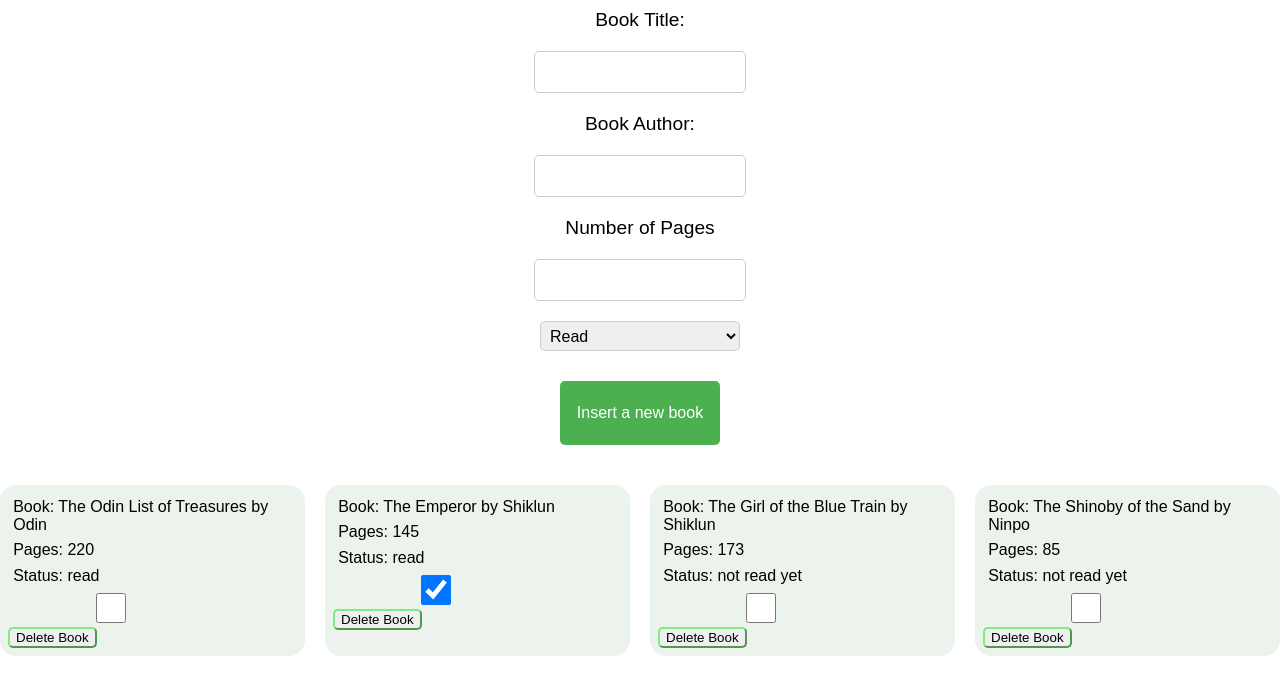
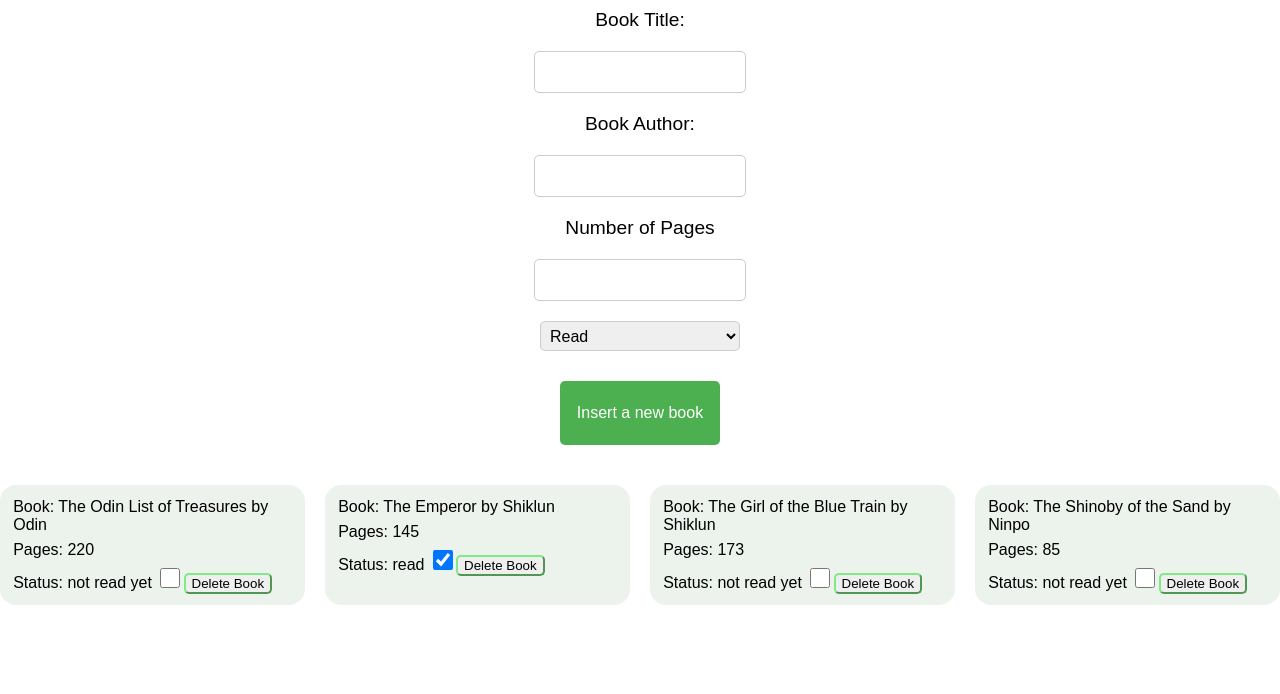
Before and after one commit to PedroPlacidoSilva/library, a plain HTML site: page index.html in a window 1280 px wide. Both pictures are taken after a click on the checkbox 111 px from the left and 685 px from the top of the page. Shown: the part 78-772 px from the top of the page. Drawn offline with Linux system fonts and the light colour scheme.

Commit message:
Feature checkbox to change status of read on the Array

```diff
--- a/script.js
+++ b/script.js
@@ -46,21 +46,19 @@ function displayBooks(books) {
     pagesBook.classList.add("card-content");
     pagesBook.textContent = `Pages: ${books[i][1]}`;
     // Create element and set the third element of each book on html
+
     const readBook = document.createElement("p");
-    readBook.classList.add("card-content");
+    readBook.classList.add("card-content", "card-content-read");
     readBook.textContent = `Status: ${books[i][2]}`;
 
     const toggleReadButton = document.createElement("input");
-    toggleReadButton.classList.add("card-content");
+    toggleReadButton.classList.add("card-content", "card-content-read");
     toggleReadButton.type = "checkbox";
     if (books[i][2] === "read") {
       toggleReadButton.checked = true;
     } else {
       toggleReadButton.checked = false;
     }
-
-    //*************** To finish */
-    // toggleReadButton.addEventListener("change", updateArray);
 
     // Create button element. Set type atribute to button and class to card-delete
     const buttonDelete = document.createElement("button");
@@ -84,6 +82,12 @@ function displayBooks(books) {
   btnDelete.forEach((button) => {
     button.addEventListener("click", deleteBooks);
   });
+
+  const checkboxClicked = document.querySelectorAll("#cards input");
+  // Add event listener to every toggleReadButton Checkbox
+  checkboxClicked.forEach((checkbox) => {
+    checkbox.addEventListener("change", updateArray);
+  });
 }
 
 // Function to delete books on the library and update the list of books
@@ -95,6 +99,26 @@ function deleteBooks() {
   // Remonve from myLibrary the element(book). The second element is the number of items to remove
   myLibrary.splice(containerId, 1);
   //Display updated version of Books
+
+  displayBooks(myLibrary);
+}
+
+function updateArray(event) {
+  console.log("This button was clicked");
+
+  // Get the Parent Node of the button container clicked
+  const container = this.parentNode;
+  // Get the ID of the Parent Node (Get the container ID. Replace the word 'card' by nothing and convert to number)
+  let containerId = Number(container.id.replace("card", ""));
+  // Remonve from myLibrary the element(book). The second element is the number of items to remove
+
+  // Update the array based on the checked state of the toggle switch
+  const checked = event.target.checked;
+  if (checked) {
+    myLibrary[containerId][2] = "read";
+  } else {
+    myLibrary[containerId][2] = "not read yet";
+  }
 
   displayBooks(myLibrary);
 }
--- a/styles.css
+++ b/styles.css
@@ -77,3 +77,17 @@ select {
   background-color: #38823a;
   color: white;
 }
+
+.card-content-read {
+  display: inline-block;
+}
+
+input[type="checkbox"].card-content-read {
+  /* Set the background color to green */
+  background-color: green;
+
+  /* Set the height and width of the checkbox square */
+  height: 20px;
+  width: 20px;
+  border-radius: 5px;
+}
```
